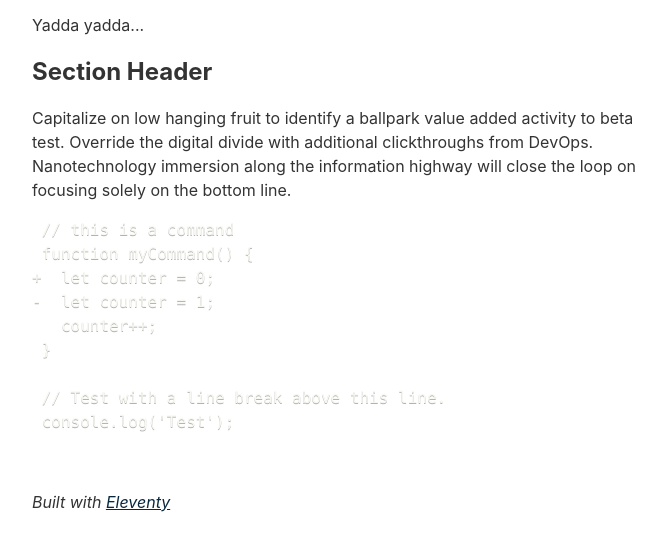
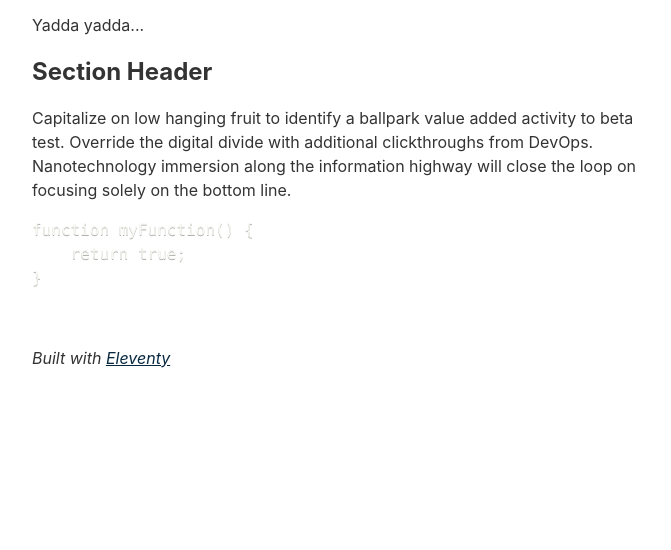
Before and after one commit to msluyter/blog, an Eleventy site: page content/blog/firstpost.md in a window 1280 px wide. Shown: the part 182-732 px from the top of the page, without its empty margins (304-975 px from the left). Built offline with nearby package versions, Linux system fonts and the light colour scheme; Eleventy itself is replaced by a stand-in of ours; some packages are replaced by stand-ins of ours; code samples lack their colours; files that its build step writes are made by us from their sources; what @zachleat/heading-anchors, zod-validation-error would draw is missing.

Commit message:
checkpoint

````diff
--- a/content/blog/firstpost.md
+++ b/content/blog/firstpost.md
@@ -10,14 +10,8 @@ Yadda yadda...
 
 Capitalize on low hanging fruit to identify a ballpark value added activity to beta test. Override the digital divide with additional clickthroughs from DevOps. Nanotechnology immersion along the information highway will close the loop on focusing solely on the bottom line.
 
-```diff-js
- // this is a command
- function myCommand() {
-+  let counter = 0;
--  let counter = 1;
-   counter++;
- }
-
- // Test with a line break above this line.
- console.log('Test');
+```js
+function myFunction() {
+	return true;
+}
 ```
--- a/content/index.njk
+++ b/content/index.njk
@@ -6,6 +6,13 @@ const eleventyNavigation = {
 
 const numberOfLatestPostsToShow = 3;
 ---
+	<head>
+		<!-- Some html boilerplate omitted -->
+		<link
+			href="https://unpkg.com/prismjs@1.20.0/themes/prism-okaidia.css"
+			rel="stylesheet"
+		/>
+	</head>
 {% set postsCount = collections.posts | length %}
 {% set latestPostsCount = postsCount | min(numberOfLatestPostsToShow) %}
 <h1>Latest {{ latestPostsCount }} Post{% if latestPostsCount != 1 %}s{% endif %}</h1>
--- a/package.json
+++ b/package.json
@@ -39,7 +39,7 @@
 		"@11ty/eleventy-img": "^6.0.4",
 		"@11ty/eleventy-navigation": "^1.0.4",
 		"@11ty/eleventy-plugin-rss": "^2.0.4",
-		"@11ty/eleventy-plugin-syntaxhighlight": "^5.0.1",
+		"@11ty/eleventy-plugin-syntaxhighlight": "^5.0.2",
 		"cross-env": "^7.0.3",
 		"luxon": "^3.6.1",
 		"prismjs": "^1.30.0",
````
Also changed, not shown: 1 other file.
